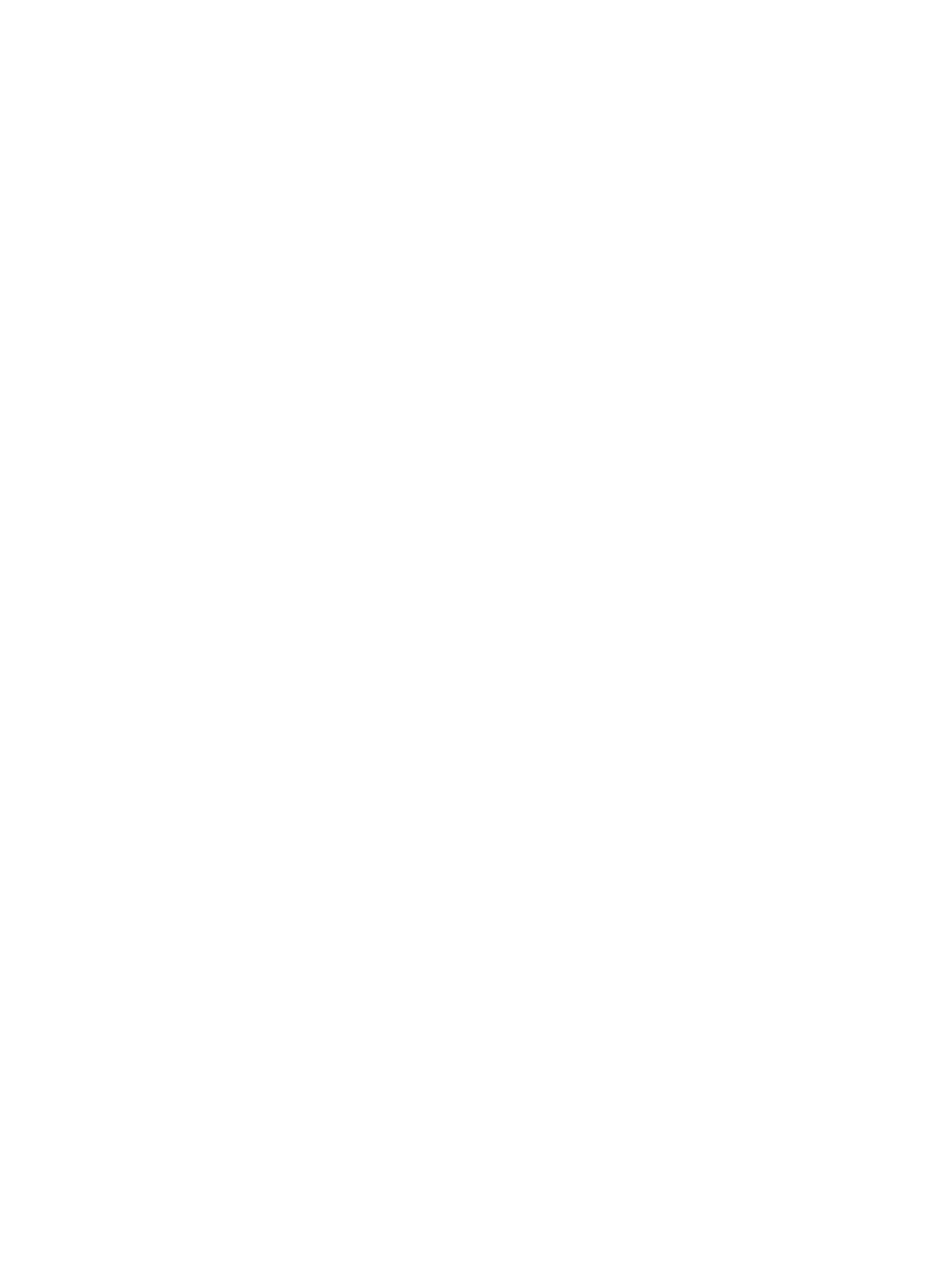
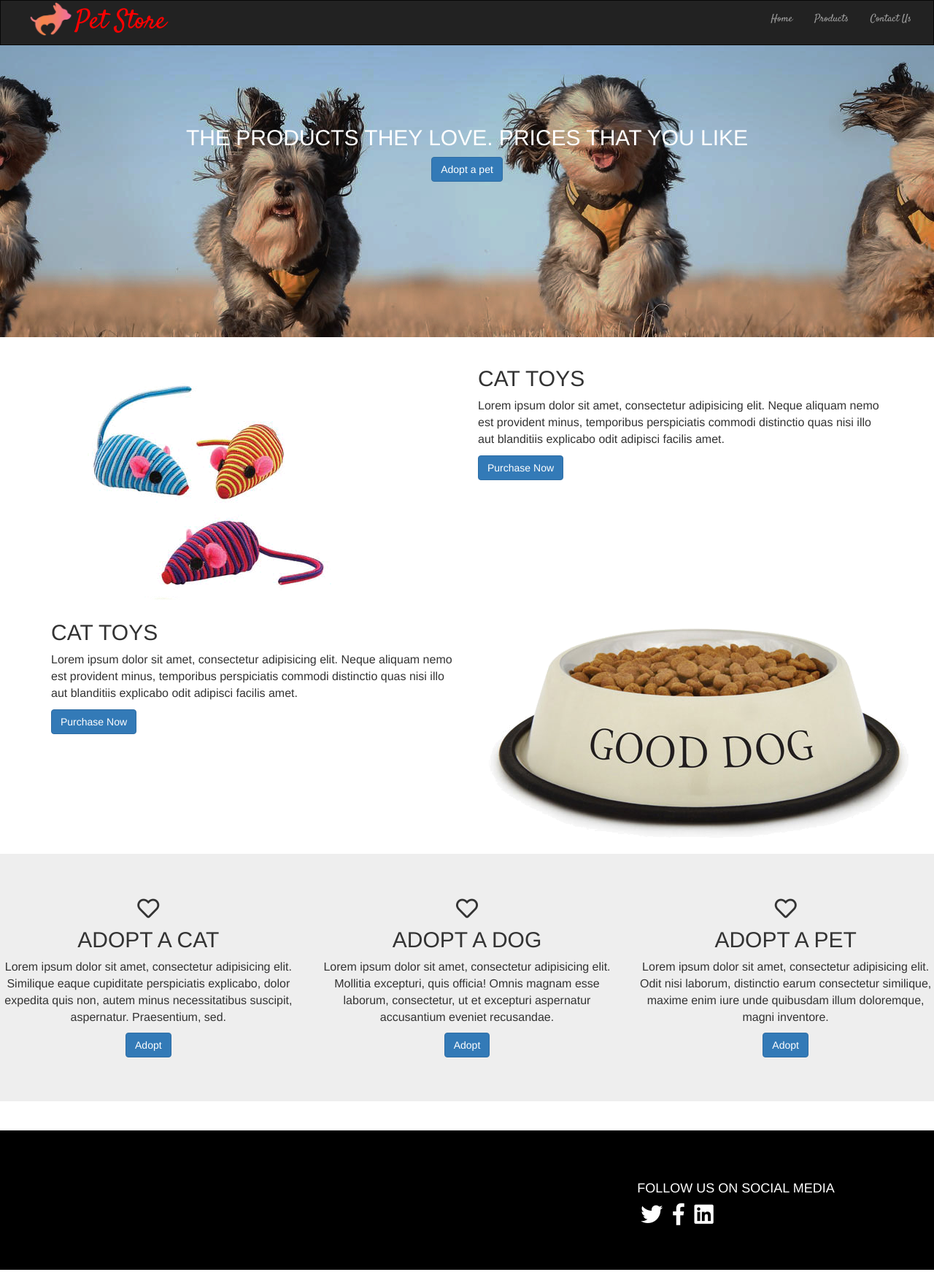
Before and after one commit to nghidang559/bootcamp2-work, a plain HTML site: page index.html in a window 1280 px wide. Shown: the top 1743 px of the page at 73% size. Before the commit the page ends 800 px from the top, so only its background shows below. Drawn offline with nearby package versions, Linux system fonts and the light colour scheme.

Commit message:
pet store part 1

````diff
--- a/css/styles.css
+++ b/css/styles.css
@@ -14,3 +14,59 @@ p {
 }
 
 /* PLACE YOUR CUSTOM CODE HERE */
+.logo {
+  font-family: 'Satisfy', cursive;
+  height: 60px;
+  /* background-color: white; */
+  color: red;
+}
+
+.jumbotron {
+  background-image: url("../img/hero.jpg");
+  background-position: center;
+  height: 400px;
+  color:white;
+}
+
+.jumbotron p{
+  font-family: "Open Sans", sans-serif;
+  font-weight: 300;
+}
+.navbar {
+  margin-bottom:0;
+  border-radius:0;
+}
+.jumbotron {
+  padding-top:100px;
+  padding-bottom:100px;
+}
+.slide-1 {
+  background: url('picture link');
+  background-size: cover;
+}
+
+.logoImg{
+  height: 50px;
+}
+
+.container-adopt {
+  background-color: #eeeeee;
+  padding-top: 60px;
+  padding-bottom: 60px;
+}
+
+.footer-container {
+  background-color: black;
+  color: white;
+  padding-top: 60px;
+  padding-bottom: 60px;
+  margin-top: 40px;
+
+.icon {
+  color: white;
+}
+
+}
+
+font-family: 'Satisfy', cursive;
+font-family: 'Open Sans', sans-serif;
--- a/index.html
+++ b/index.html
@@ -3,13 +3,117 @@
 <head>
 	<meta charset="UTF-8">
 	<meta name="viewport" content="width=device-width, initial-scale=1.0">
+  <link href="https://fonts.googleapis.com/css?family=Open+Sans:300,400,700|Satisfy" rel="stylesheet">
+  <link rel="stylesheet" href="css/bootstrap.min.css">
+  <link rel="stylesheet" href="css/styles.css">
+  <link rel="stylesheet" href="css/fontawesome-all.min.css">
 	<title>Pet Store</title>
     <!-- link google fonts here -->
     <!-- link all the css here -->
 </head>
 <body>
+
     <!-- body site code here -->
+    <nav class="navbar navbar-inverse">
+       <div class="container-fluid">
+         <!-- Brand and toggle get grouped for better mobile display -->
+         <div class="navbar-header">
+           <button type="button" class="navbar-toggle collapsed" data-toggle="collapse" data-target="#bs-example-navbar-collapse-1" aria-expanded="false">
+             <span class="sr-only">Toggle navigation</span>
+             <span class="icon-bar"></span>
+             <span class="icon-bar"></span>
+             <span class="icon-bar"></span>
+           </button>
+         </div>
+         <!-- Collect the nav links, forms, and other content for toggling -->
+         <div class="container-fluid">
+           <div class="collapse navbar-collapse" id="bs-example-navbar-collapse-1">
+             <div class="row logo">
+                 <img class="pull-left logoImg" src="img/petstore_logo.png" alt="Logo Impage">
+                 <h1 class="brand pull-left">Pet Store</h1>
+                <div>
+                 <ul class="nav navbar-nav navbar-right">
+                   <li><a href="#">Home</a></li>
+                   <li><a href="#">Products</a></li>
+                   <li><a href="#">Contact Us</a></li>
+                 </ul>
+               </div>
+              <div>
+           </div><!-- /.navbar-collapse -->
+         </div><!-- /.container-fluid -->
+         </div>
 
+     </nav>
+
+
+     <div class="jumbotron">
+       <div class="container text-center">
+         <h2>THE PRODUCTS THEY LOVE. PRICES THAT YOU LIKE</h2>
+         <button class="btn btn-primary">Adopt a pet</button>
+       </div>
+     </div>
+
+    <div class="container">
+      <div class="row">
+        <div class="col-md-6">
+          <img src="img/product2.png" alt="">
+        </div>
+        <div class="col-md-6">
+          <h2>CAT TOYS</h2>
+          <P>Lorem ipsum dolor sit amet, consectetur adipisicing elit. Neque aliquam nemo est provident minus, temporibus perspiciatis commodi distinctio quas nisi illo aut blanditiis explicabo odit adipisci facilis amet.</P>
+          <button class="btn btn-primary">Purchase Now</button>
+        </div>
+      </div>
+    </div>
+
+    <div class="container">
+      <div class="row">
+        <div class="col-md-6">
+          <h2>CAT TOYS</h2>
+          <P>Lorem ipsum dolor sit amet, consectetur adipisicing elit. Neque aliquam nemo est provident minus, temporibus perspiciatis commodi distinctio quas nisi illo aut blanditiis explicabo odit adipisci facilis amet.</P>
+          <button class="btn btn-primary">Purchase Now</button>
+        </div>
+        <div class="col-md-6">
+          <img src="img/product1.png" alt="">
+        </div>
+      </div>
+    </div>
+
+    <div class="containerfluid container-adopt">
+      <div class="row text-center">
+        <div class="col-md-4">
+          <i class="far fa-heart"></i>
+          <h2>ADOPT A CAT</h2>
+          <p>Lorem ipsum dolor sit amet, consectetur adipisicing elit. Similique eaque cupiditate perspiciatis explicabo, dolor expedita quis non, autem minus necessitatibus suscipit, aspernatur. Praesentium, sed.</p>
+          <button class="btn btn-primary">Adopt</button>
+        </div>
+        <div class="col-md-4">
+          <i class="far fa-heart"></i>
+          <h2>ADOPT A DOG</h2>
+          <p>Lorem ipsum dolor sit amet, consectetur adipisicing elit. Mollitia excepturi, quis officia! Omnis magnam esse laborum, consectetur, ut et excepturi aspernatur accusantium eveniet recusandae.</p>
+          <button class="btn btn-primary">Adopt</button>
+        </div>
+        <div class="col-md-4">
+          <i class="far fa-heart"></i>
+          <h2>ADOPT A PET</h2>
+          <p>Lorem ipsum dolor sit amet, consectetur adipisicing elit. Odit nisi laborum, distinctio earum consectetur similique, maxime enim iure unde quibusdam illum doloremque, magni inventore.</p>
+          <button class="btn btn-primary">Adopt</button>
+        </div>
+      </div>
+    </div>
+
+    <footer class="containerfluid footer-container">
+      <div class="row ">
+        <div class="col-md-4 col-md-push-8">
+          <h4>FOLLOW US ON SOCIAL MEDIA</h4>
+          <i class="fab fa-twitter"></i>
+          <i class="fab fa-facebook-f"></i>
+          <i class="fab fa-linkedin"></i>
+        </div>
+      </div>
+    </footer>
     <!-- link all the scripts here -->
+  <script src="https://cdnjs.cloudflare.com/ajax/libs/jquery/3.3.1/jquery.min.js"></script>```
+  <script src="js/bootstrap.min.js"></script>
 </body>
 </html>
````
